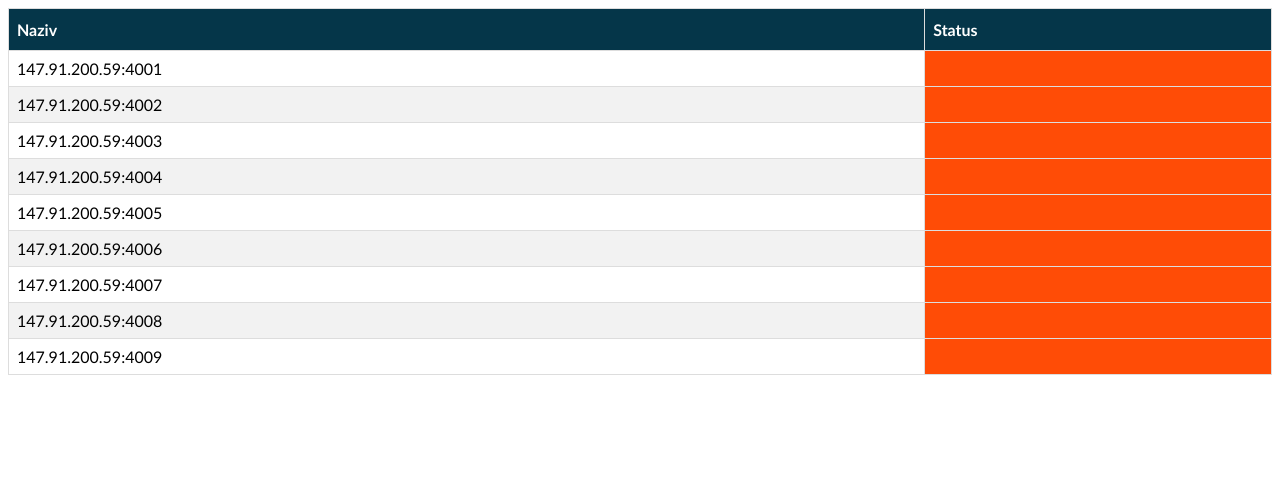
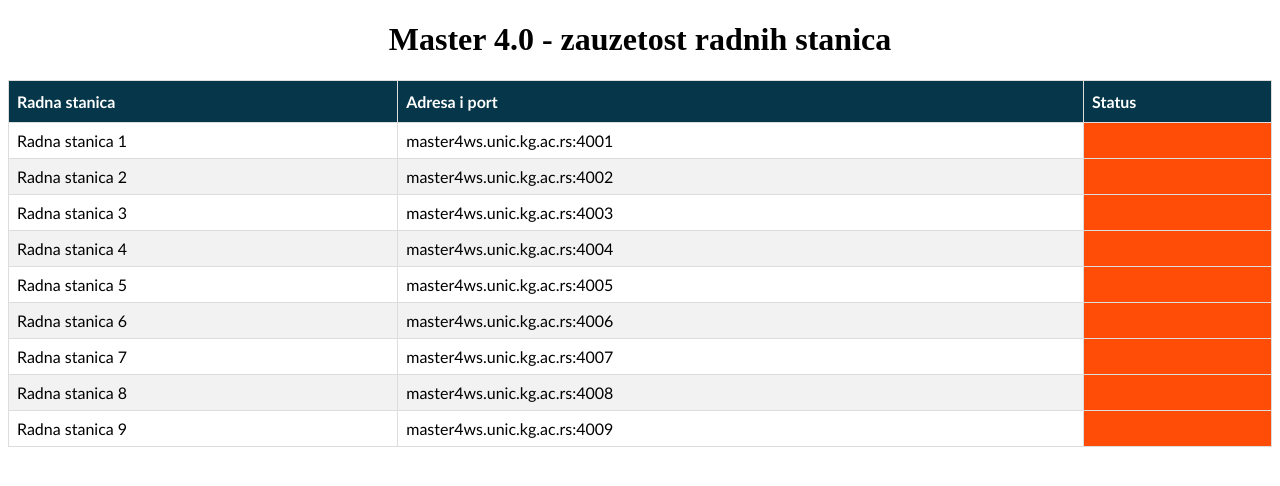
Before and after one commit to bishke/PyMT-connections, a Flask app: template templates/home.html in a window 1280 px wide. Shown: the top 486 px of the page. Run offline with Flask 2, Linux system fonts and the light colour scheme; the template is opened without the code that fills it, so the values that code supplies are empty.

Commit message:
17022021-2

```diff
--- a/templates/home.html
+++ b/templates/home.html
@@ -5,19 +5,21 @@
     <meta name="viewport" content="width=device-width, initial-scale=1.0">
     <meta http-equiv="refresh" content="30" />
     <link rel="stylesheet" type="text/css" media="screen" href="/static/css/style.css">
-    <title>Monitoring Umetnici</title>
+    <title>Master 4.0 - monitoring</title>
     <style>
         #aktivna {background-color: aqua;}
         #neaktivna {background-color:rgb(255, 76, 6);}
     </style>
 </head>
 <body>
-
+<div >
+    <h1 style="text-align: center;">Master 4.0 - zauzetost radnih stanica</h1>
+</div>
     <table id="adrese">
         <thead>
             <tr>
-
-                <th>Naziv</th>
+                <th>Radna stanica</th>
+                <th>Adresa i port</th>
                 <th>Status</th>
             </tr>
         </thead>
@@ -25,8 +27,8 @@
         <tbody>
 
             <tr>
-
-                <td>147.91.200.59:4001</td>
+                <td>Radna stanica 1</td>
+                <td>master4ws.unic.kg.ac.rs:4001</td>
                 {% if status['147.91.200.59:4001']=="aktivna"%}
                 <td id="aktivna">{{ status['147.91.200.59:4001'] }}</td>
                 {% else %}
@@ -35,8 +37,8 @@
             </tr>
 
             <tr class="alt">
-
-                <td>147.91.200.59:4002</td>
+                <td>Radna stanica 2</td>
+                <td>master4ws.unic.kg.ac.rs:4002</td>
                 {% if status['147.91.200.59:4002']=="aktivna"%}
                 <td id="aktivna">{{ status['147.91.200.59:4002'] }}</td>
                 {% else %}
@@ -45,7 +47,8 @@
             </tr>
 
             <tr>
-                <td>147.91.200.59:4003</td>
+                <td>Radna stanica 3</td>
+                <td>master4ws.unic.kg.ac.rs:4003</td>
                 {% if status['147.91.200.59:4003']=="aktivna"%}
                 <td id="aktivna">{{ status['147.91.200.59:4003'] }}</td>
                 {% else %}
@@ -54,7 +57,8 @@
             </tr>
 
             <tr class="alt">
-                <td>147.91.200.59:4004</td>
+                <td>Radna stanica 4</td>
+                <td>master4ws.unic.kg.ac.rs:4004</td>
                 {% if status['147.91.200.59:4004']=="aktivna"%}
                 <td id="aktivna">{{ status['147.91.200.59:4004'] }}</td>
                 {% else %}
@@ -63,7 +67,8 @@
             </tr>
 
             <tr>
-                <td>147.91.200.59:4005</td>
+                <td>Radna stanica 5</td>
+                <td>master4ws.unic.kg.ac.rs:4005</td>
                 {% if status['147.91.200.59:4005']=="aktivna"%}
                 <td id="aktivna">{{ status['147.91.200.59:4005'] }}</td>
                 {% else %}
@@ -72,7 +77,8 @@
             </tr>
 
             <tr class="alt">
-                <td>147.91.200.59:4006</td>
+                <td>Radna stanica 6</td>
+                <td>master4ws.unic.kg.ac.rs:4006</td>
                 {% if status['147.91.200.59:4006']=="aktivna"%}
                 <td id="aktivna">{{ status['147.91.200.59:4006'] }}</td>
                 {% else %}
@@ -81,7 +87,8 @@
             </tr>
 
             <tr>
-                <td>147.91.200.59:4007</td>
+                <td>Radna stanica 7</td>
+                <td>master4ws.unic.kg.ac.rs:4007</td>
                 {% if status['147.91.200.59:4007']=="aktivna"%}
                 <td id="aktivna">{{ status['147.91.200.59:4007'] }}</td>
                 {% else %}
@@ -90,7 +97,8 @@
             </tr>
 
             <tr class="alt">
-                <td>147.91.200.59:4008</td>
+                <td>Radna stanica 8</td>
+                <td>master4ws.unic.kg.ac.rs:4008</td>
                 {% if status['147.91.200.59:4008']=="aktivna"%}
                 <td id="aktivna">{{ status['147.91.200.59:4008'] }}</td>
                 {% else %}
@@ -99,7 +107,8 @@
             </tr>
 
             <tr>
-                <td>147.91.200.59:4009</td>
+                <td>Radna stanica 9</td>
+                <td>master4ws.unic.kg.ac.rs:4009</td>
                 {% if status['147.91.200.59:4009']=="aktivna"%}
                 <td id="aktivna">{{ status['147.91.200.59:4009'] }}</td>
                 {% else %}
```
